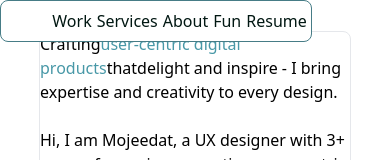
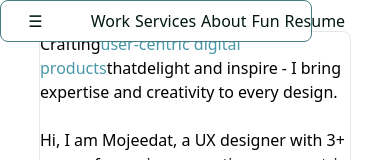
Before and after one commit to teslyym/Omatiwaa, a React (Vite) app: page / in a window 390 px wide. Shown: the top 160 px of the page. Built offline with nearby package versions, Linux system fonts and the light colour scheme.

Commit message:
hamburger button for responsiveness

```diff
--- a/src/Components/Header.jsx
+++ b/src/Components/Header.jsx
@@ -5,6 +5,12 @@ const Header = () => {
   return (
     <div>
       <div className="rounded-lg sm:grid-cols-2 md:grid-cols-4 lg:grid-cols-4  border-[#467C86] border-[1px] mx-auto mb-10  gap-6 fixed z-40 w-[80%] bg-white top-0 flex items-center text-[#001712] px-[7vw] py-2 justify-between">
+        <button class="hamburger" onclick="toggleMenu()">
+          ☰
+        </button>
+        {/* <div class="mobile-nav" id="navMenu">
+</div> */}
+
         <div>
           <img src={Logo} />
         </div>
```
